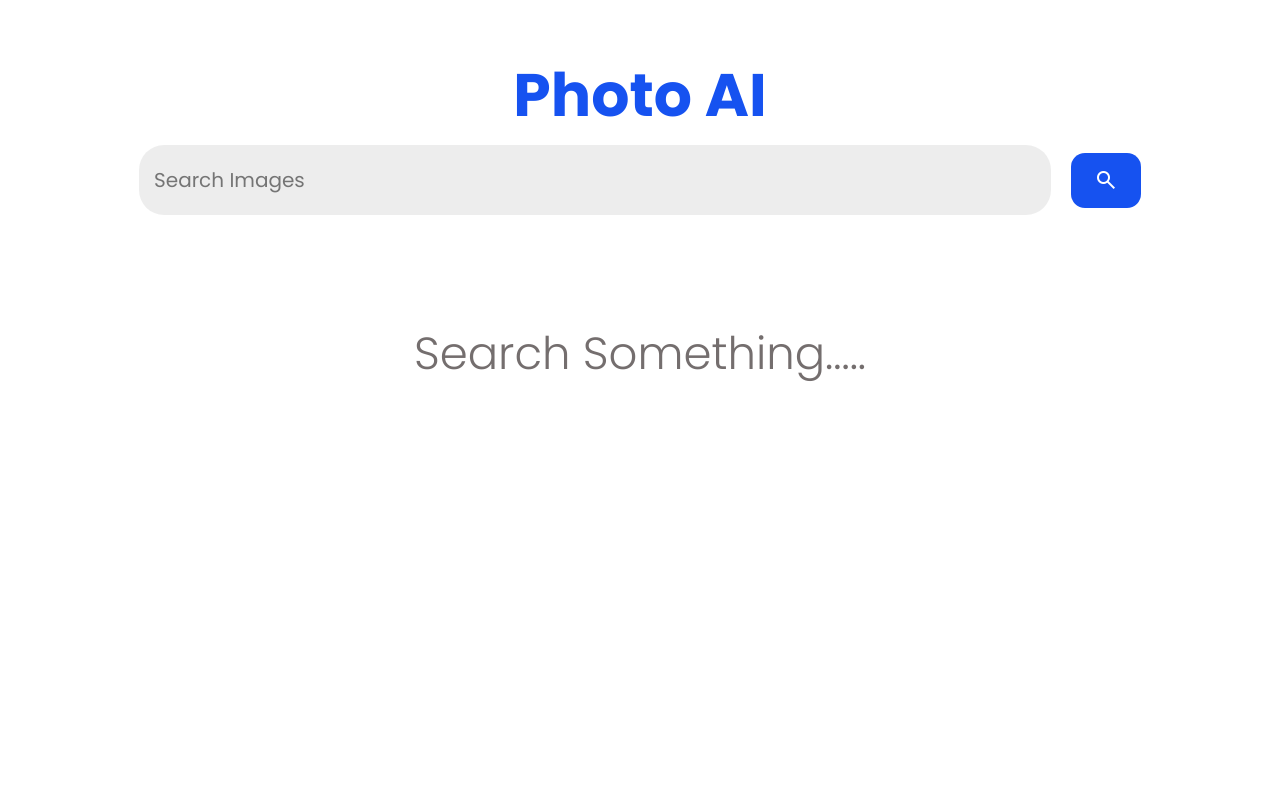
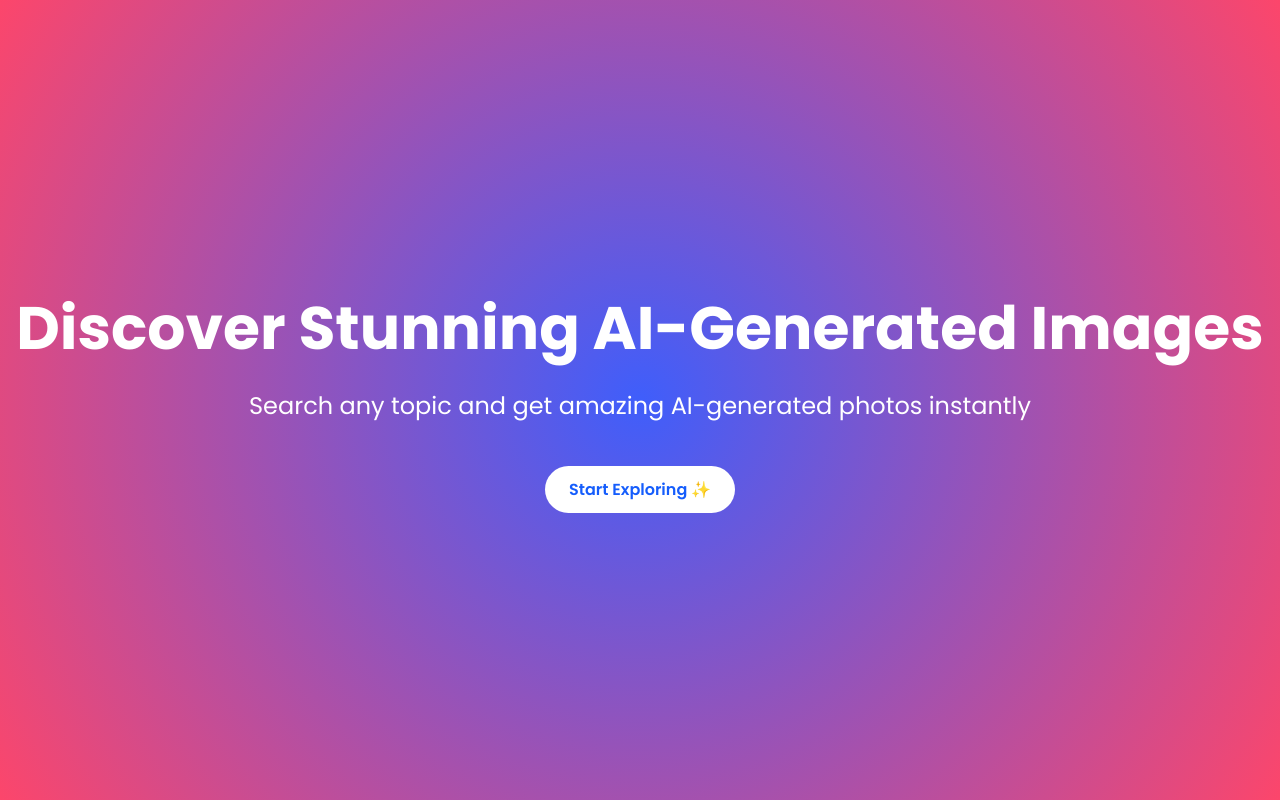
Before and after one commit to JitRock22/Photo-AI, a plain HTML site: page index.html in a window 1280 px wide. Drawn offline with nearby package versions, Linux system fonts and the light colour scheme.

Commit message:
adding some features & improving UI

```diff
--- a/index.html
+++ b/index.html
@@ -2,33 +2,41 @@
 <html lang="en">
   <head>
     <meta charset="UTF-8" />
+    <link rel="preconnect" href="https://fonts.googleapis.com" />
+    <link rel="preconnect" href="https://fonts.gstatic.com" crossorigin />
+    <link
+      href="https://fonts.googleapis.com/css2?family=Poppins:ital,wght@0,100;0,200;0,300;0,400;0,500;0,600;0,700;0,800;0,900;1,100;1,200;1,300;1,400;1,500;1,600;1,700;1,800;1,900&display=swap"
+      rel="stylesheet"
+    />
     <meta name="viewport" content="width=device-width, initial-scale=1.0" />
-    <link rel="icon" href="./fav.png">
-    <link rel="stylesheet" href="style.css">
-    <link rel="stylesheet" href="main.css">
-    <link
-      rel="stylesheet"
-      href="https://fonts.googleapis.com/css2?family=Material+Symbols+Outlined:opsz,wght,FILL,GRAD@24,400,0,0&icon_names=search"
-    />
-    <title>Photo AI</title>
+    <script src="https://cdn.jsdelivr.net/npm/@tailwindcss/browser@4"></script>
+    <title>PhotoAI</title>
+    <style>
+      body {
+      background: #3F5EFB;
+background: radial-gradient(circle, rgba(63, 94, 251, 1) 0%, rgba(252, 70, 107, 1) 100%);
+      }
+      hero {
+        font-family: "Poppins", sans-serif;
+      }
+    </style>
   </head>
   <body>
-    <header>
-      <h1>Photo AI</h1>
-      <form action="">
-        <input type="text" placeholder="Search Images" class="search-input"/>
-        <button class="button1"><span class="material-symbols-outlined"> search </span></button>
-        <button class="button2"> <span>Search</span> </button>
-      </form>
-    </header>
-    <main>
-        <section>
-            <div class="images-container">
-                <h2>Search Something.....</h2>
-            </div>
-            <button class="load-more button-26">Load More</button>
-        </section>
-    </main>
-    <script src="script.js"></script>
+    <hero class="flex flex-col gap-8 justify-center items-center h-screen text-white">
+      <h1
+        class="flex justify-center items-center font-bold text-4xl mid:text-5xl lg:text-6xl"
+      >
+        Discover Stunning AI-Generated Images
+      </h1>
+      <p class=" text-center text-lg mid:text-xl lg:text-2xl">
+        Search any topic and get amazing AI-generated photos instantly
+      </p>
+      <button class="mt-6 hover:scale-105 transition duration-300">
+        <a href="./photo.html"
+          class="bg-white text-blue-600 px-6 py-3 rounded-full font-semibold hover:bg-gray-200 transition duration-300">
+          Start Exploring ✨
+        </a>
+      </button>
+    </hero>
   </body>
 </html>
--- a/main.css
+++ b/main.css
@@ -1,11 +1,10 @@
 .images-container h2 {
-  font-size: 4.5rem;
+  font-size: 3rem;
   transition: 0.5s ease-in-out;
-  color: rgba(19, 9, 9, 0.589);
+  color: #FFFFFF;
   transform: translateX( 50px,200px);
-  /* transition: 2s ease-in-out; */
-  /* font-family:'' */
   font-weight: 300;
+  margin-bottom: 200px;
 }
 .images-container {
   display: flex;
--- a/script.js
+++ b/script.js
@@ -26,7 +26,11 @@ const fetchImages =
                     // create image div
                     const imageElement = document.createElement('div');
                     imageElement.classList.add('imageDiv');
-                    imageElement.innerHTML = `<img src="${element.urls.regular}"/>`;
+                    // imageElement.innerHTML = `<img src="${element.urls.regular}"/>`;
+                    imageElement.innerHTML = `
+                    <img src="${element.urls.regular}" alt="${element.alt_description || 'AI Image'}"/>
+                    `;
+
 
                     // creating overlay effect
                     const overlayElement = document.createElement('div');
@@ -49,12 +53,12 @@ const fetchImages =
                 }
             } else {
                 imgContainer.innerHTML = `<h2>No images Found...</h2>`;
-                if(loadBtn.style.display=="block"){
-                    loadBtn.style.display="none";
+                if (loadBtn.style.display == "block") {
+                    loadBtn.style.display = "none";
                 }
 
             }
-        }catch(error){
+        } catch (error) {
             imgContainer.innerHTML = `<h2>Failed to fetch images....</h2>`;
         }
 
@@ -70,8 +74,8 @@ searchForm.addEventListener('submit', (e) => {
         fetchImages(inputText, page);
     } else {
         imgContainer.innerHTML = `<h2>Please Enter a Search topic...</h2>`;
-                if(loadBtn.style.display=="block"){
-                    loadBtn.style.display="none";
+        if (loadBtn.style.display == "block") {
+            loadBtn.style.display = "none";
         }
     }
 });
--- a/style.css
+++ b/style.css
@@ -29,7 +29,7 @@ header {
 }
 header h1 {
   cursor: pointer;
-  color: #1652f0;
+  color: #ffffff;
 }
 header form {
   width: 50%;
@@ -50,9 +50,11 @@ header form input {
   font-size: 2rem;
   width: 100%;
   padding: 2rem 1.5rem;
-  background-color: rgba(128, 128, 128, 0.144);
+  background-color: rgba(231, 229, 229, 0.144);
 }
-
+input:placeholder{
+  color: #fff;
+}
 .button1 {
   display: flex;
   align-items: center;
@@ -62,7 +64,7 @@ header form input {
   padding: 2rem 2rem;
   border: none;
   border-radius: 14px;
-  background-color: #1652f0;
+  background-color: #4dce1b;
   transition: 0.2s ease-out;
   color: #fff;
   cursor: pointer;
@@ -74,17 +76,18 @@ header form input {
   text-align: center;
   font-size: 2rem;
   width: 5.5em;
-  height: 5.5rem;
+  height: 5rem;
   padding: 0rem 2rem;
   border: none;
   border-radius: 14px;
-  background-color: #1652f0;
+  background-color: #ffffff;
   transition: 0.2s ease-out;
   color: #fff;
   cursor: pointer;
 }
+
 header form button:hover {
-  background-color: #1654f0d8;
+  background-color: #14b606d8;
 }
 
 @media (max-width: 978px) {
```
Also changed, not shown: photo.html (added, +52 -0 lines). Lines whose indentation alone changed are shown as unchanged.
